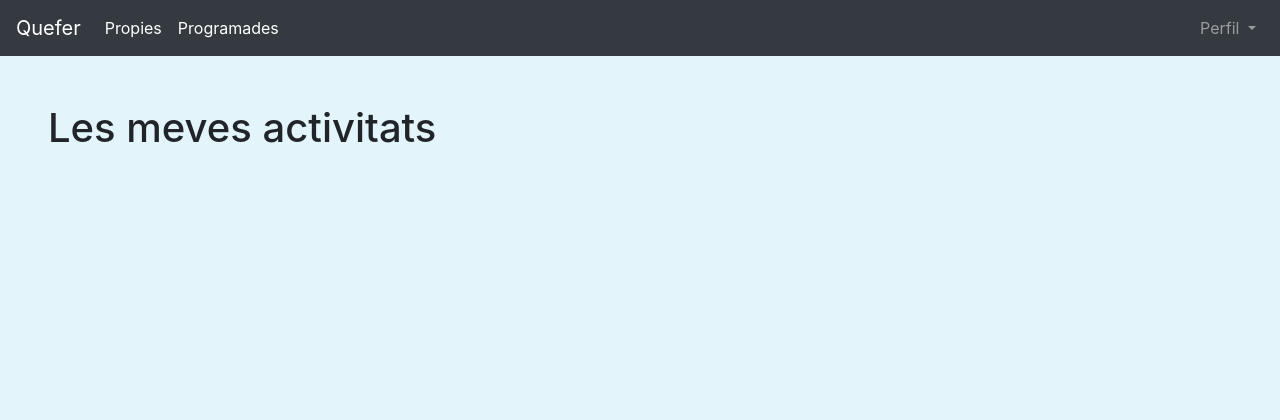
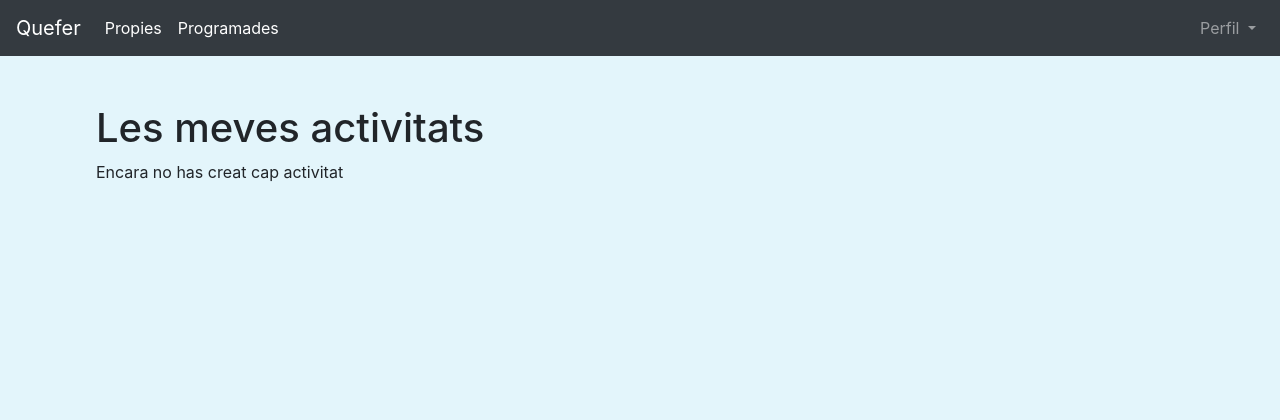
Before and after one commit to DAVIDaM2202/ProjecteFinal, a Django app: page /activitatsPropies/ in a window 1280 px wide. Shown: the top 420 px of the page. Run offline with Django 3.2, Linux system fonts and the light colour scheme; a user stored in the database is signed in; data comes from the database, SQL or seed files in the repository; both versions use the stored data as it was after the commit; some libraries are stand-ins or nearby versions.

Commit message:
Merge remote-tracking branch 'origin/master'
# Conflicts:
#	ProjecteFinal/settings.py
#	activitats/templates/activitats/index.html
#	activitats/urls.py
#	activitats/views.py
#	templates/base.html
#	templates/registration/login.html

```diff
--- a/activitats/templates/activitats/formulari.html
+++ b/activitats/templates/activitats/formulari.html
@@ -93,7 +93,7 @@
     </div>
 </div>
 <script>
-            $(document).ready(function() {
+            $(document).ready(function() {//Si no clica el checbox, de confirmar la politica de seguretat no deixarem crear el formulari
                 $("#exampleCheck1").on('click', function () {
     $("#enviar").removeAttr('disabled');
 
--- a/activitats/templates/activitats/lesMevesActivitats.html
+++ b/activitats/templates/activitats/lesMevesActivitats.html
@@ -2,13 +2,20 @@
 {% block perfil %}{% url 'activitats:editarPerfil' %}{% endblock %}
 {% block quefer %}{% url 'activitats:pantallaInici'%}{% endblock %}{% block content %}
 
-        <div class="row col-12 pl-5 mt-5">
-    <div class="col-6 ">
-         <h1> Les meves activitats</h1>
+          <div class="row col-12 pt-5">
+    <div class="col-6 pl-5">
+        <div class="pl-5">
+                        <h1>Les meves activitats</h1>
+
+        </div>
 
     </div>
+
+
     </div>
     <div class="row col-12">
+        {% if activtats %}
+
     {% for activitat in activtats %}
       <div class=" card col-sm-5 mr-auto ml-auto m-5 segon2">
           <h5 class="card-header">{{ activitat.categoria }}</h5>
@@ -19,6 +26,18 @@
 
           </div>
       </div>
-    {% endfor %}
+           {% endfor %}
+    {% else %}
+     <div class="row col-12">
+    <div class="col-6 pl-5">
+        <div class="pl-5">
+    <p>Encara no has creat cap activitat</p>
+             </div>
+
+    </div>
+
+
+    </div>
+    {% endif %}
     </div>
 {% endblock %}
--- a/activitats/templates/activitats/programades.html
+++ b/activitats/templates/activitats/programades.html
@@ -4,7 +4,7 @@
   <div class="row col-12 pt-5">
     <div class="col-6 pl-5">
         <div class="pl-5">
-                        <h1>Les meves activitat</h1>
+                        <h1>Activitats programades</h1>
 
         </div>
 
@@ -21,7 +21,7 @@
           <div class="card-body tercer2">
               <h5 class="card-title">{{ activitat.activitat.nom }}</h5>
               <p class="card-text">{{ activitat.activitat.descripcio}}</p>
-               <td ><a  class="btn btn-primary" href="{% url 'activitats:activitatDetallada' activitat.activitat.id %}">Més info</a></td>
+               <td ><a  class="btn btn-primary" href="{% url 'activitats:activitatDetallada' activitat.activitat.id %}">Més informació</a></td>
 
           </div>
       </div>
--- a/activitats/views.py
+++ b/activitats/views.py
@@ -21,7 +21,6 @@ def index(request):
 @login_required
 def pantallaInici(request):
     x = datetime.datetime.now()##############################aqui
-    print x
     form = formActivitats(request.POST or None)
     x = Persona.objects.get(user=request.user)
     if request.method == 'POST':
@@ -140,11 +139,9 @@ def activitatsPropies(request):
 def activitatsincrit(request):
 
     now = datetime.datetime.now()
-    print now
     personaobject= Persona.objects.get(user=request.user)
     activitats = activitat_persones_inscrites.objects.filter(persona= personaobject,assistira='1')
-    for x in activitats:
-        print x.activitat.nom
+
     context = {
         "activtats": activitats,
     }
@@ -247,7 +244,6 @@ def filtrecomentari(request):
         nom = request.GET.get('busca')
         activitats = Activitat.objects.all().filter(categoria__nom=nom)#porbart categoria__nom
         llista = [serializer2(activitat) for activitat in activitats]
-        print llista
         return HttpResponse(json.dumps(llista), content_type='aplication/json')
     HttpResponseRedirect(reverse('Index'))
 
--- a/static/css/estils.css
+++ b/static/css/estils.css
@@ -10,6 +10,9 @@
 }
 .ensenyar{
     display: block;
+}
+.negre{
+    font-weight: bold;
 }
 html {
     position: relative;
```
Also changed, not shown: activitats/templates/activitats/informacioActivitats.html (+14 -14 lines), activitats/templates/activitats/pantallaInicial.html (+14 -17 lines), db.sqlite3.
